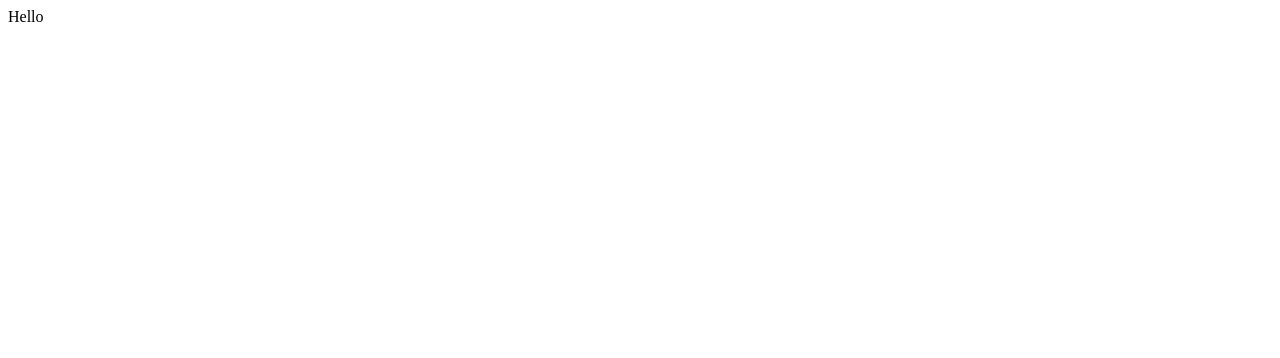
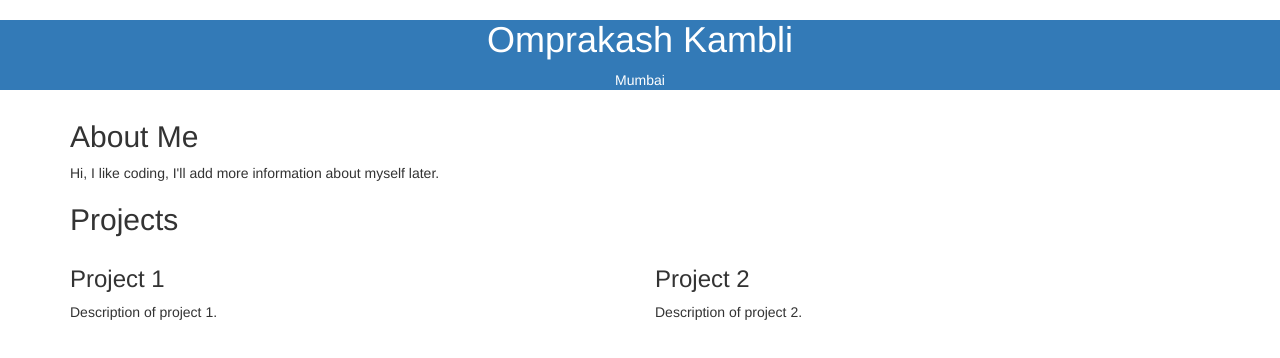
Before and after one commit to omii2k01/omii2k01.github.io, a plain HTML site: page public/index.html in a window 1280 px wide. Drawn offline with nearby package versions, Linux system fonts and the light colour scheme.

Commit message:
Basic Tags added

```diff
--- a/public/index.html
+++ b/public/index.html
@@ -1,3 +1,51 @@
-<html>
-Hello
+<!DOCTYPE html>
+<html lang="en">
+<head>
+    <meta charset="UTF-8">
+    <meta name="viewport" content="width=device-width, initial-scale=1.0">
+    <title>Omprakash - Portfolio</title>
+
+    <!-- Latest compiled and minified CSS -->
+    <link rel="stylesheet" href="https://cdn.jsdelivr.net/npm/bootstrap@3.3.7/dist/css/bootstrap.min.css" integrity="sha384-BVYiiSIFeK1dGmJRAkycuHAHRg32OmUcww7on3RYdg4Va+PmSTsz/K68vbdEjh4u" crossorigin="anonymous">
+
+
+</head>
+<body>
+    <header class="bg-primary text-white text-center py-5">
+        <h1>Omprakash Kambli</h1>
+        <p>Mumbai</p>
+    </header>
+    <div class="container my-5">
+        <section id="about">
+            <h2>About Me</h2>
+            <p>Hi, I like coding, I'll add more information about myself later.</p>
+        </section>
+        <section id="projects">
+            <h2>Projects</h2>
+            <div class="row">
+                <div class="col-md-6">
+                    <div class="card mb-4">
+                        <div class="card-body">
+                            <h3 class="card-title">Project 1</h3>
+                            <p class="card-text">Description of project 1.</p>
+                        </div>
+                    </div>
+                </div>
+                <div class="col-md-6">
+                    <div class="card mb-4">
+                        <div class="card-body">
+                            <h3 class="card-title">Project 2</h3>
+                            <p class="card-text">Description of project 2.</p>
+                        </div>
+                    </div>
+                </div>
+            </div>
+
+        </section>
+    </div>
+
+    <!-- Latest compiled and minified JavaScript -->
+    <script src="https://cdn.jsdelivr.net/npm/bootstrap@3.3.7/dist/js/bootstrap.min.js" integrity="sha384-Tc5IQib027qvyjSMfHjOMaLkfuWVxZxUPnCJA7l2mCWNIpG9mGCD8wGNIcPD7Txa" crossorigin="anonymous"></script>
+
+</body>
 </html>
```
